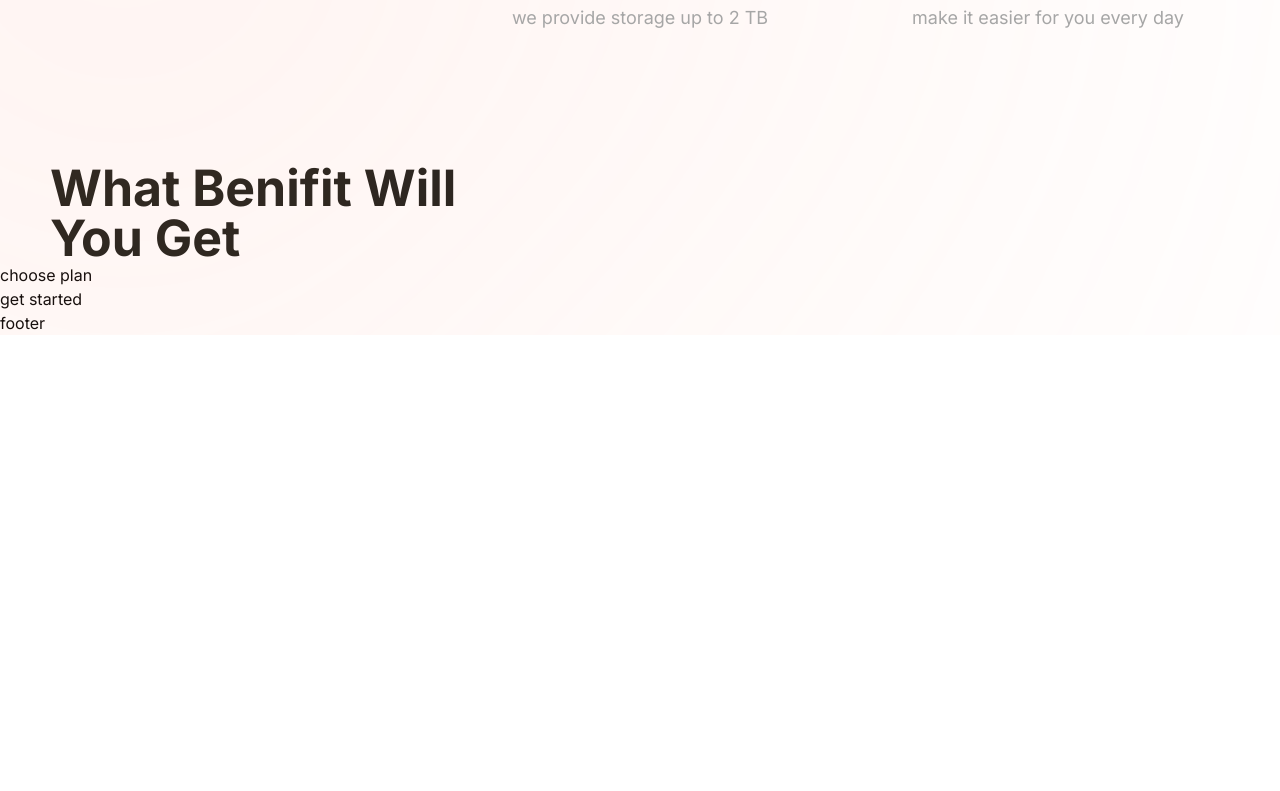
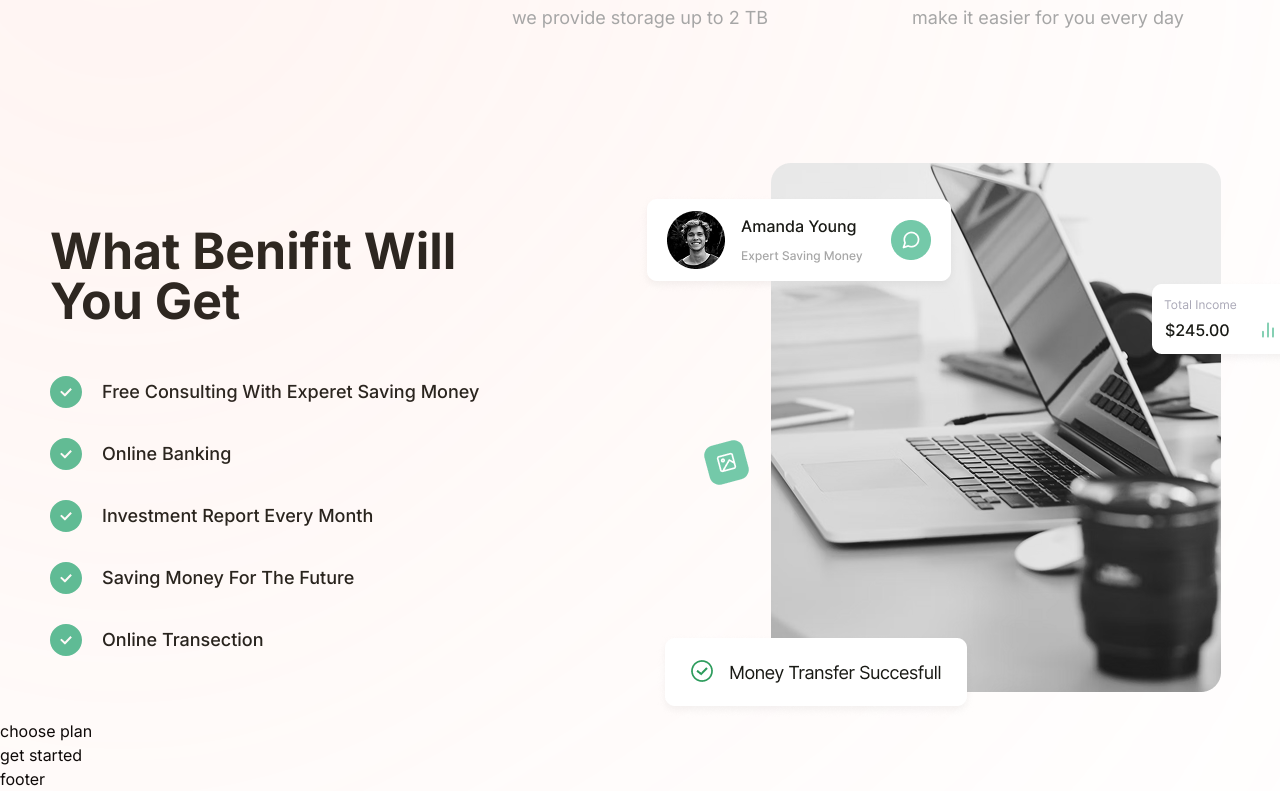
Before and after one commit to Coder-Aman-868/Restro, a Vue app: page / in a window 1280 px wide. Shown: the part 4309-5100 px from the top of the page. Before the commit the page ends 4644 px from the top, so only its background shows below. Built offline with nearby package versions, Linux system fonts and the light colour scheme.

Commit message:
benifit section is competed

```diff
--- a/src/assets/icons/Chack.vue
+++ b/src/assets/icons/Chack.vue
@@ -1,5 +1,6 @@
 <template>
-    <svg width="32" height="32" viewBox="0 0 32 32" fill="none" xmlns="http://www.w3.org/2000/svg">
+    <svg class="sm:min-w-[32px] min-w-[20px] sm:min-h-[32px] min-h-[20px] w-[20px] h-[20px]" width="32" height="32" viewBox="0 0 32 32" fill="none"
+        xmlns="http://www.w3.org/2000/svg">
         <path
             d="M16 0C24.8366 0 32 7.16344 32 16C32 24.8366 24.8366 32 16 32C7.16344 32 0 24.8366 0 16C0 7.16344 7.16344 0 16 0ZM14.8857 17.792L11.5693 14.6357L10.8799 15.3594L10.1904 16.084L14.2246 19.9238L14.9424 20.6074L15.6318 19.8955L21.8379 13.4961L20.4023 12.1035L14.8857 17.792Z"
             fill="#54BD95" />
--- a/src/components/Benifit.vue
+++ b/src/components/Benifit.vue
@@ -1,14 +1,30 @@
 <template>
     <div class="px-5">
-        <div class="flex justify-between items-center w-full max-w-[1180px] mx-auto gap-10">
-            <div class="max-w-[471px] w-full flex flex-col gap-[50px]">
+        <div class="flex lg:flex-row flex-col-reverse justify-between items-center w-full max-w-[1180px] mx-auto gap-10">
+            <div class="lg:max-w-[471px] w-full flex flex-col sm:gap-[50px] gap-[30px]">
                 <Heading custom-class="sm:!text-custom-5xl !text-3xl !text-dark-black" text="What Benifit Will You Get">
                 </Heading>
+                <div class="flex flex-col sm:gap-[30px] gap-5">
+                    <div v-for="text in benifits" class="flex items-center gap-5">
+                        <Chack />
+                        <p class="text-lg leading-100 text-dark-black font-medium">{{ text }}</p>
+                    </div>
+                </div>
             </div>
+            <img src="../assets/images/png/benifit-image.png" alt="benifit image" class="lg:translate-x-[69px] lg:-ml-[69px]">
         </div>
     </div>
 </template>
 <script setup>
+import Chack from '../assets/icons/Chack.vue';
 import Heading from './common/Heading.vue';
 
+const benifits = [
+    "Free Consulting With Experet Saving Money",
+    "Online Banking",
+    "Investment Report Every Month",
+    "Saving Money For The Future",
+    "Online Transection",
+];
+
 </script>
```
